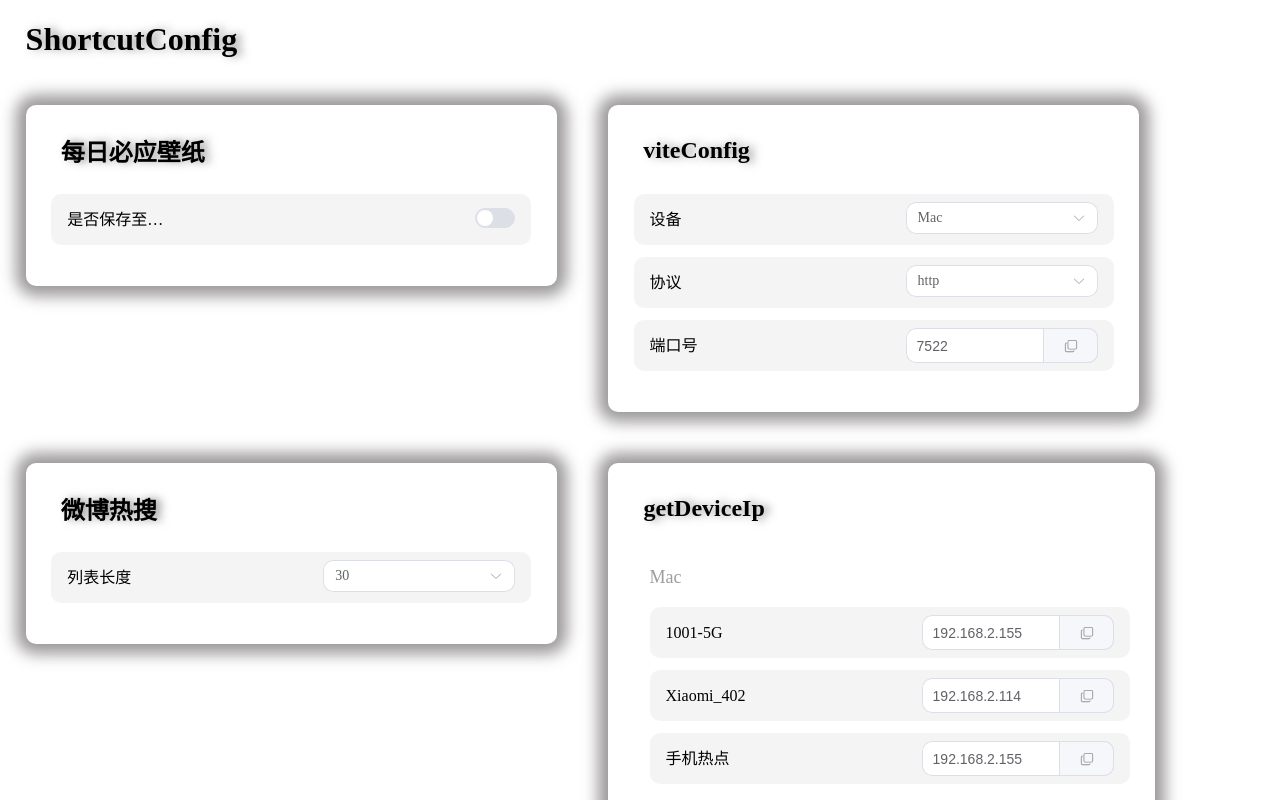
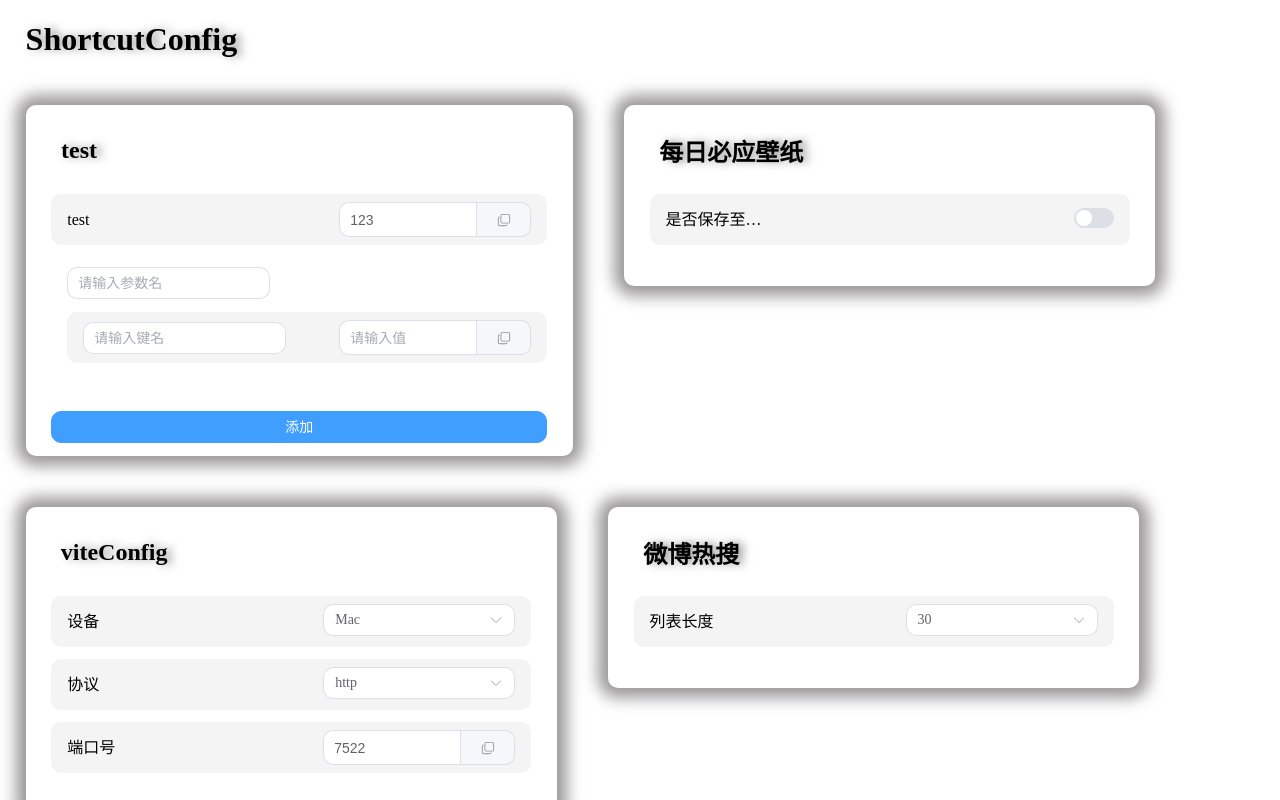
Before and after one commit to AiurRefugee/shortcutConfig, a Vue app: page / in a window 1280 px wide. Built offline with nearby package versions, Linux system fonts and the light colour scheme; what vue-touch would draw is missing.

Commit message:
tempNode add

```diff
--- a/src/App.vue
+++ b/src/App.vue
@@ -139,7 +139,7 @@ onMounted(() => {
         <div v-if="shortcut.canAddKeyValue && shortcut.tempNodes">
           <TransitionGroup name="fade" tag="ul">
             <widget
-              v-for="(keyValue, index) in shortcut.tempNodes.params"
+              v-for="(keyValue, index) in shortcut.tempNodes"
               :key="index"
               :param="keyValue"
               :widgetIndex="index"
--- a/src/assets/shortcutConfig.js
+++ b/src/assets/shortcutConfig.js
@@ -1,4 +1,30 @@
 export const shortcutConfig = {
+    "test": {
+        "canAddKeyValue": true,
+        "canAddSecParam": true,
+        "params": {
+            "test": {
+                type: "input",
+                value: '123'
+            }
+        },
+        tempNodes: [
+            {
+                canAddKeyValue: true,
+                canAddSecParam: true,
+                key: '',
+                tempNodes: [
+                    {
+                        key: '',
+                        value: '',
+                        type: "input",
+                        canAddKeyValue: true,
+                        canAddSecParam: true,
+                    }
+                ]
+            }
+        ]
+    },
     "每日必应壁纸": {
         "activeValue": "",
         "params": {
--- a/src/components/addButton.vue
+++ b/src/components/addButton.vue
@@ -19,20 +19,19 @@ function toBottom(wrapperName) {
 }
 
 function addSecParam(object, wrapperName) {
+  console.log(object);
     if (!object.tempNodes) {
-      object.tempNodes = {
-        canAddKeyValue: true,
-      canAddSecParam: true,
-        params: [],
-      };
+      object.tempNodes = []
     }
-    object.tempNodes.params.push({
+    object.tempNodes.push({
       canAddKeyValue: true,
       canAddSecParam: true,
-      params: [
+      tempNodes: [
         {
           type: "input",
           key: "",
+          canAddKeyValue: true,
+          canAddSecParam: true,
           value: Math.random(),
         },
       ],
@@ -58,14 +57,11 @@ function addSecParam(object, wrapperName) {
 function addKeyValue(object, wrapperName) {
   if (object.canAddKeyValue) {
     if (!object.tempNodes) {
-      object.tempNodes = {
-        canAddKeyValue: false,
-        params: [],
-      };
+      object.tempNodes = []
     }
 
     if (props.addDiretion == "btt") {
-      object.tempNodes.params.push({
+      object.tempNodes.push({
         type: "input",
         key: "",
         value: Math.random(),
@@ -75,10 +71,10 @@ function addKeyValue(object, wrapperName) {
         wrapper.scrollTop = wrapper.scrollHeight;
       }, 50);
     } else {
-      object.tempNodes.params.splice(0, 0, {
+      object.tempNodes.splice(0, 0, {
         type: "input",
         key: "",
-        value: "",
+        value: Math,
       });
     }
   }
--- a/src/components/widget.vue
+++ b/src/components/widget.vue
@@ -219,16 +219,19 @@ onMounted(() => {
 
 <template>
   <div
-    :class="['listItem', param.params ? 'secItem' : 'keyValueItem']"
+    :class="[
+      'listItem',
+      param.params || param.tempNodes ? 'secItem' : 'keyValueItem',
+    ]"
     @pointerdown="swipeStart"
   >
     <div
-      :class="['label', param.params ? 'primLabel' : '']"
+      :class="['label', param.params || param.tempNodes ? 'primLabel' : '']"
       @pointerdown.stop="swipeStart"
       @click.stop="showBtn"
     >
       <div
-        :class="{ hideOverText: !param.params }"
+        :class="{ hideOverText: paramName }"
         v-if="paramName"
         :id="paramName"
         @pointerdown.stop="swipeStart"
@@ -240,13 +243,15 @@ onMounted(() => {
       <div v-else>
         <el-input
           v-model="param.key"
-          placeholder="请输入参数名"
+          :placeholder="
+            param.hasOwnProperty('tempNodes') ? '请输入参数名' : '请输入键名'
+          "
           @change="updateNode"
         ></el-input>
       </div>
       <div
         class="btnWrapper"
-        v-if="param.params"
+        v-if="param.params || param.tempNodes"
         :style="{
           justifyContent: param.canAddKeyValue ? 'space-around' : 'flex-end',
         }"
@@ -261,6 +266,7 @@ onMounted(() => {
           <el-button type="danger">删除</el-button>
         </div>
       </div>
+
     </div>
     <div class="widget" v-if="param.type == 'switch'">
       <el-switch v-model="param.value" @change="update"></el-switch>
@@ -289,9 +295,9 @@ onMounted(() => {
         ></el-option>
       </el-select>
     </div>
-    <div class="btn" v-if="!param.params">
-      <el-button type="danger">删除</el-button>
-    </div>
+    <div class="btn" v-if="!param.hasOwnProperty('params') && !param.hasOwnProperty('tempNodes')">
+        <el-button type="danger">删除</el-button>
+      </div>
     <div class="wrapper" v-if="param.params">
       <widget
         v-for="(secParam, secName, index) in param.params"
@@ -304,7 +310,7 @@ onMounted(() => {
     </div>
     <div class="wrapper" v-if="param.tempNodes">
       <widget
-        v-for="(node, index) in param.tempNodes.params"
+        v-for="(node, index) in param.tempNodes"
         :key="index"
         :param="node"
         :layer="layer + 1"
```
